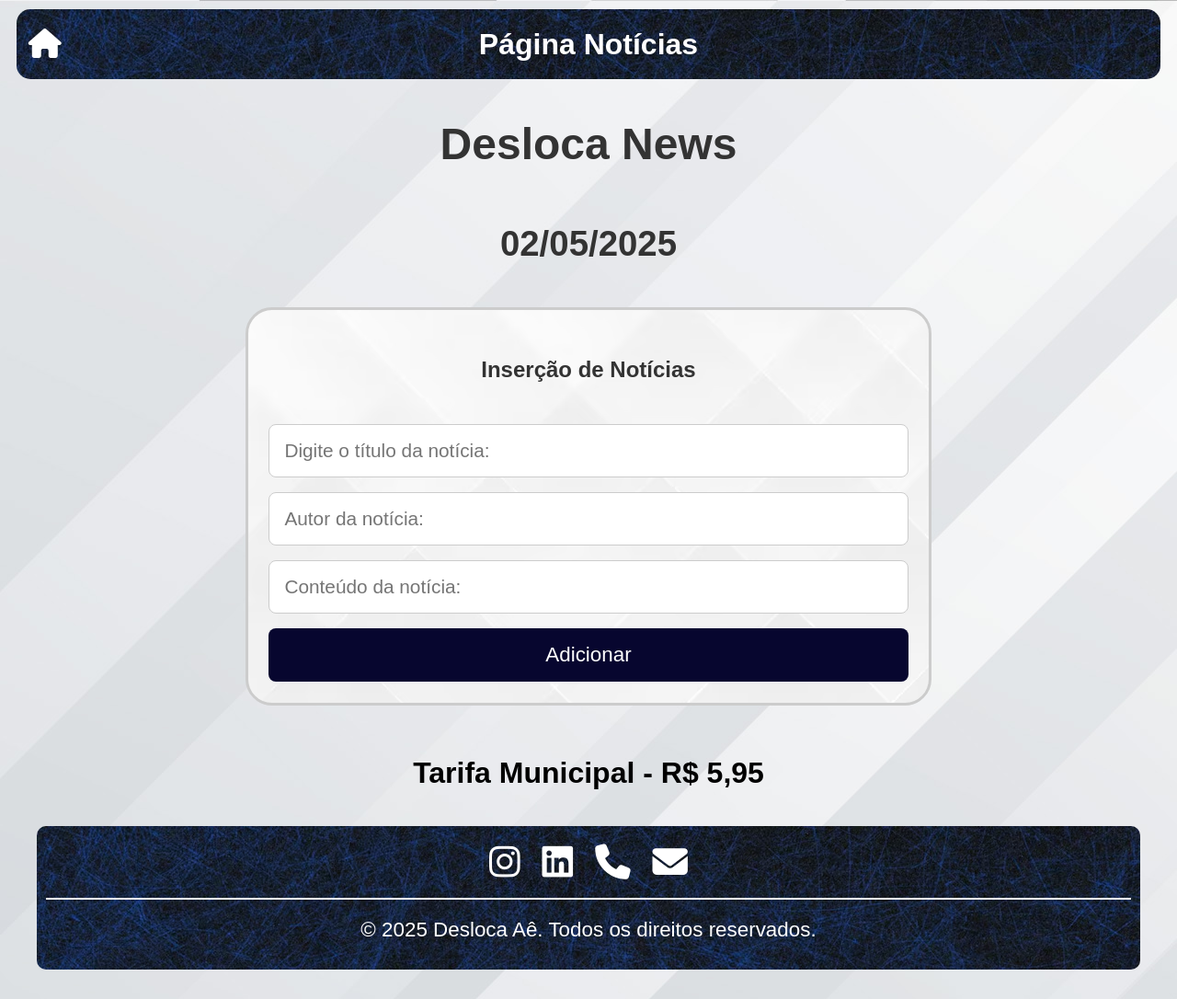
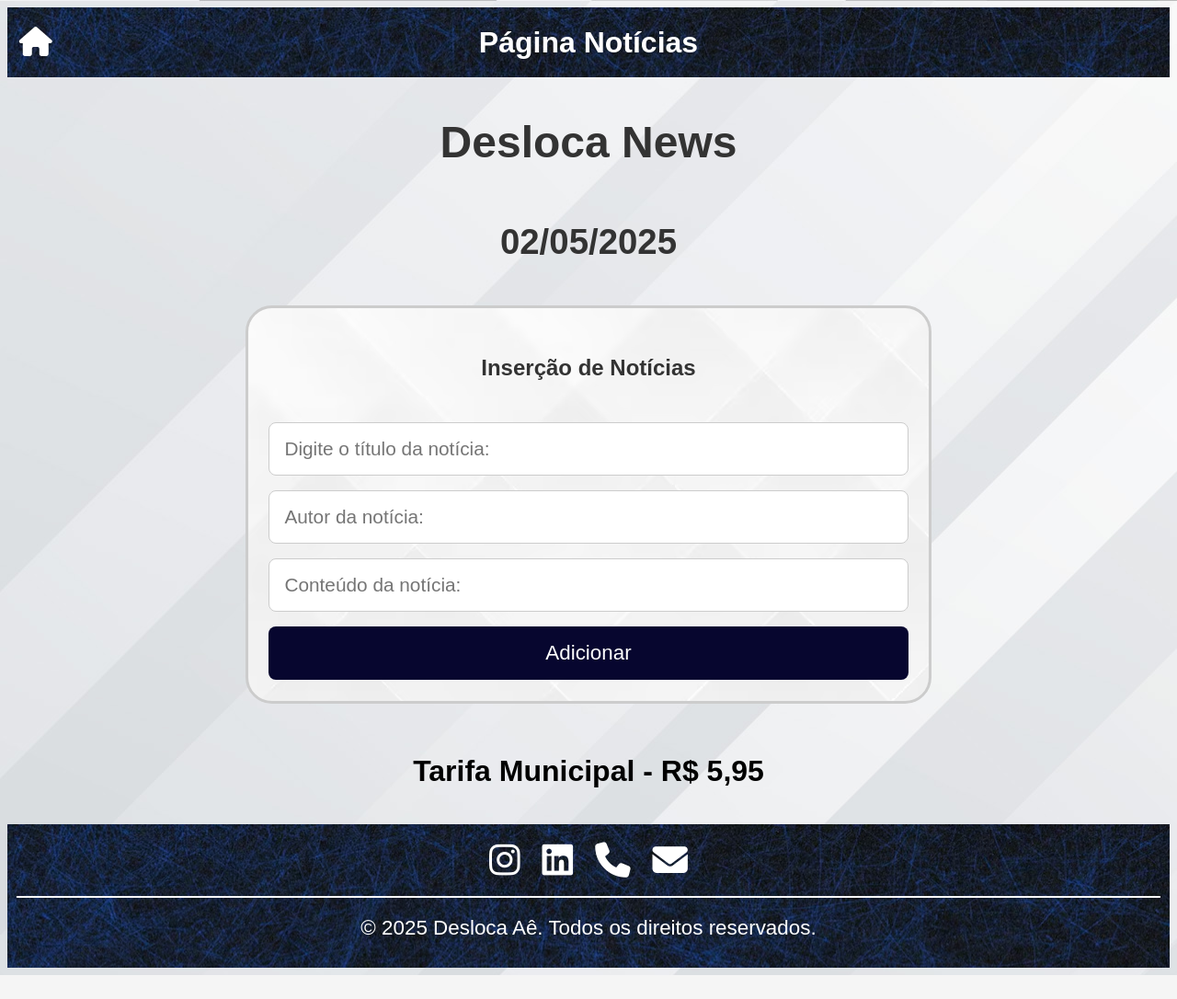
Before and after one commit to lucas7araujo/Sprint-1, a plain HTML site: page index.html in a window 1280 px wide. Shown: the whole page at 92% size. After the commit the page ends 1060 px from the top, so only its background shows below. Drawn offline with Linux system fonts and the light colour scheme.

Commit message:
Correção de Menu e Footer

```diff
--- a/styles.css
+++ b/styles.css
@@ -48,8 +48,6 @@ header {
   background-image: url('img/backgroundazul.avif');
   color: white;
   padding: 1%;
-  border-radius: 15px;
-  margin: 10px;
 }
 
 header h1 {
@@ -241,15 +239,7 @@ header a {
 }
 
 
-.footer {
-  background-image: url('img/backgroundyellow.jpg');
-  color: white;
-  text-align: center;
-  padding: 30px 20px 15px;
-  font-family: sans-serif;
-  margin: 2rem;
-  border-radius: 10px;
-}
+
 
 .footer h3 {
   margin: 0;
@@ -431,7 +421,7 @@ header a {
   }
 
   .input-noticias {
-    gap: 0.2rem;
+    gap: 0.3rem;
     padding: 0.7rem;
   }
 
```
